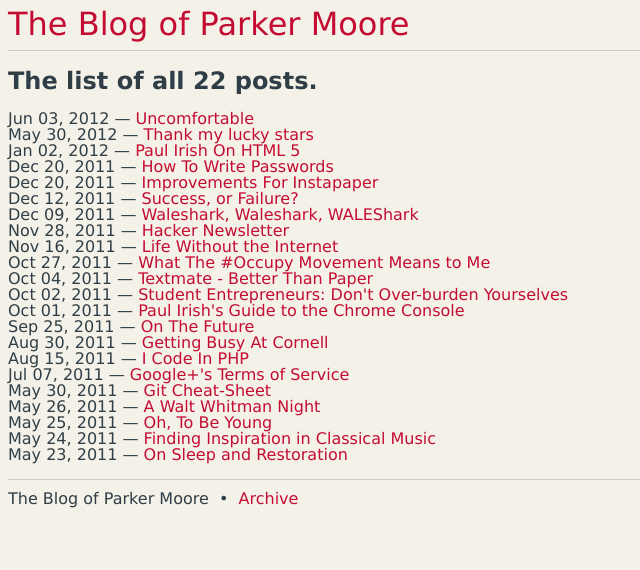
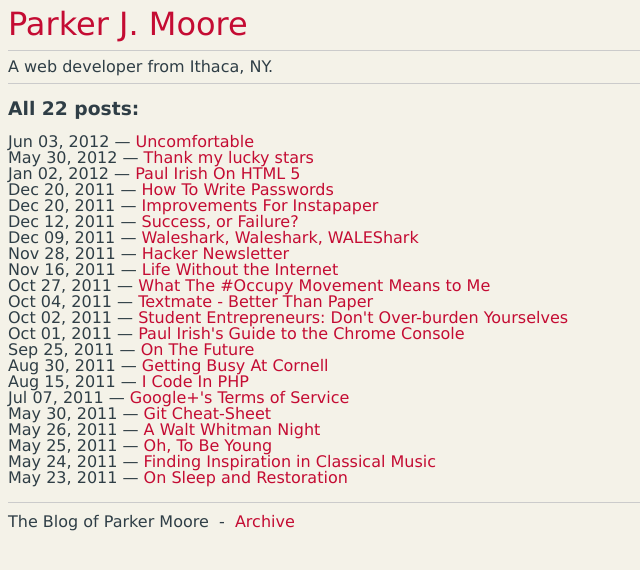
Before and after one commit to parkr/blogsource, a Jekyll site: the page built from archive/index.html, in a window 1280 px wide. Shown: the top 570 px of the page, without its empty margins (0-640 px from the left). Built offline with Jekyll 4.4.1, drawn with Linux system fonts in a browser that asks for light colours; some web fonts are replaced.

Commit message:
More updates

```diff
--- a/_layouts/home.html
+++ b/_layouts/home.html
@@ -2,6 +2,8 @@
 <html>
 <head>
 	<meta charset="utf-8">
+    <meta name="viewport" content="width=device-width, initial-scale=1, maximum-scale=1, user-scalable=0"/>
+    <meta name="apple-mobile-web-app-capable" content="yes">
 	<title>{% if page.title %}{{page.title}} &mdash; {% endif %}The Blog of Parker Moore</title>
 	<link href="/humans.txt" rel="author" type="text/plain">
 	<link href="/parker.png" rel="shortcut icon" type="image/png">
@@ -27,16 +29,22 @@
 </head>
 <body>
 <div id="wrapper">
-  <header><a href="/">The Blog of Parker Moore</a></header>
-  <div class="line-break"></div>
+    <header><a href="/">Parker J. Moore</a></header>
+    <div class="line-break"></div>
 
-  {{ content }}
+    <p class="site-description">
+        A web developer from Ithaca, NY.
+    </p>
 
-	<footer>
+    <div class="line-break"></div>
+
+    {{ content }}
+
+    <footer>
         The Blog of Parker Moore&nbsp;
-		<span class="special">&bull;</span>&nbsp;
-		<a href="/archive/">Archive</a>&nbsp;
-	</footer>
+        <span class="special">-</span>&nbsp;
+        <a href="/archive/">Archive</a>&nbsp;
+    </footer>
 </div>
 </body>
 </html>
--- a/_layouts/post.html
+++ b/_layouts/post.html
@@ -5,6 +5,6 @@ layout: home
 <div class="post lone">
   <h2 class="post-title"><a href="{{page.url}}">{{ page.title }}</a></h2>
   <div class="content">{{ content }}</div>
-	<div class="date">Posted on {{ page.date }}</div>
+	<div class="date">Posted on {{ page.date | date: "%B %d, %y at %H:%M" }}</div>
   <div class="line-break"></div>
 </div>
--- a/archive/index.html
+++ b/archive/index.html
@@ -2,7 +2,7 @@
 layout: home
 title: Archive
 ---
-<h2 id="intro">The list of all {{ site.posts.size }} posts.</h2>
+<h3 id="intro">All {{ site.posts.size }} posts:</h3>
 <ul id="archive">
 {% for post in site.posts %}
   <li>
--- a/atom.xml
+++ b/atom.xml
@@ -11,7 +11,7 @@ layout: nil
  <id>http://blog.parkermoore.de/</id>
  <author>
    <name>Parker J. Moore</name>
-   <email>parkrmoore@gmail.com</email>
+   <email>desk@parkermoore.de</email>
  </author>
 
  {% for post in site.posts %}
```
Also changed, not shown: index.html (+4 -12 lines), 1 other file.
